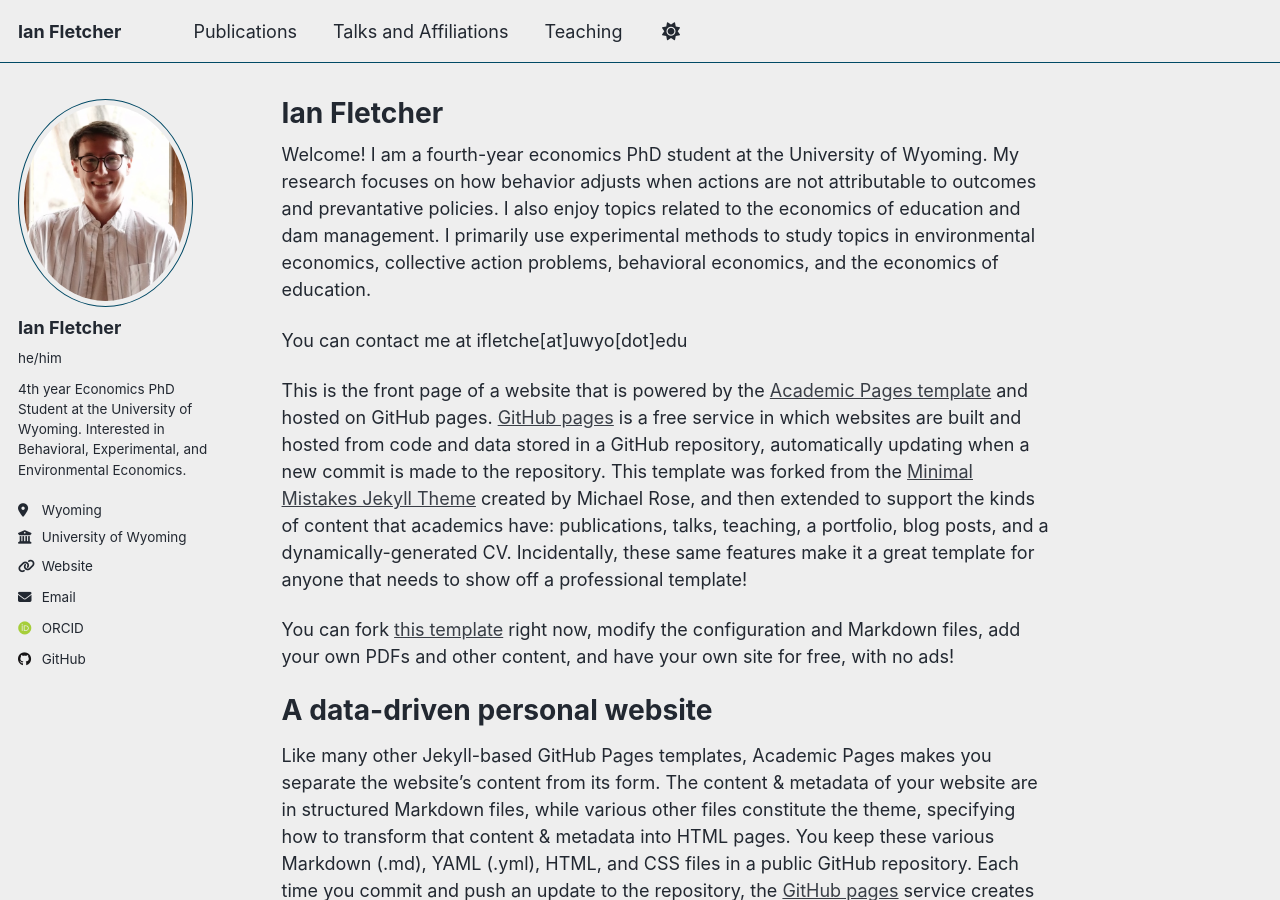
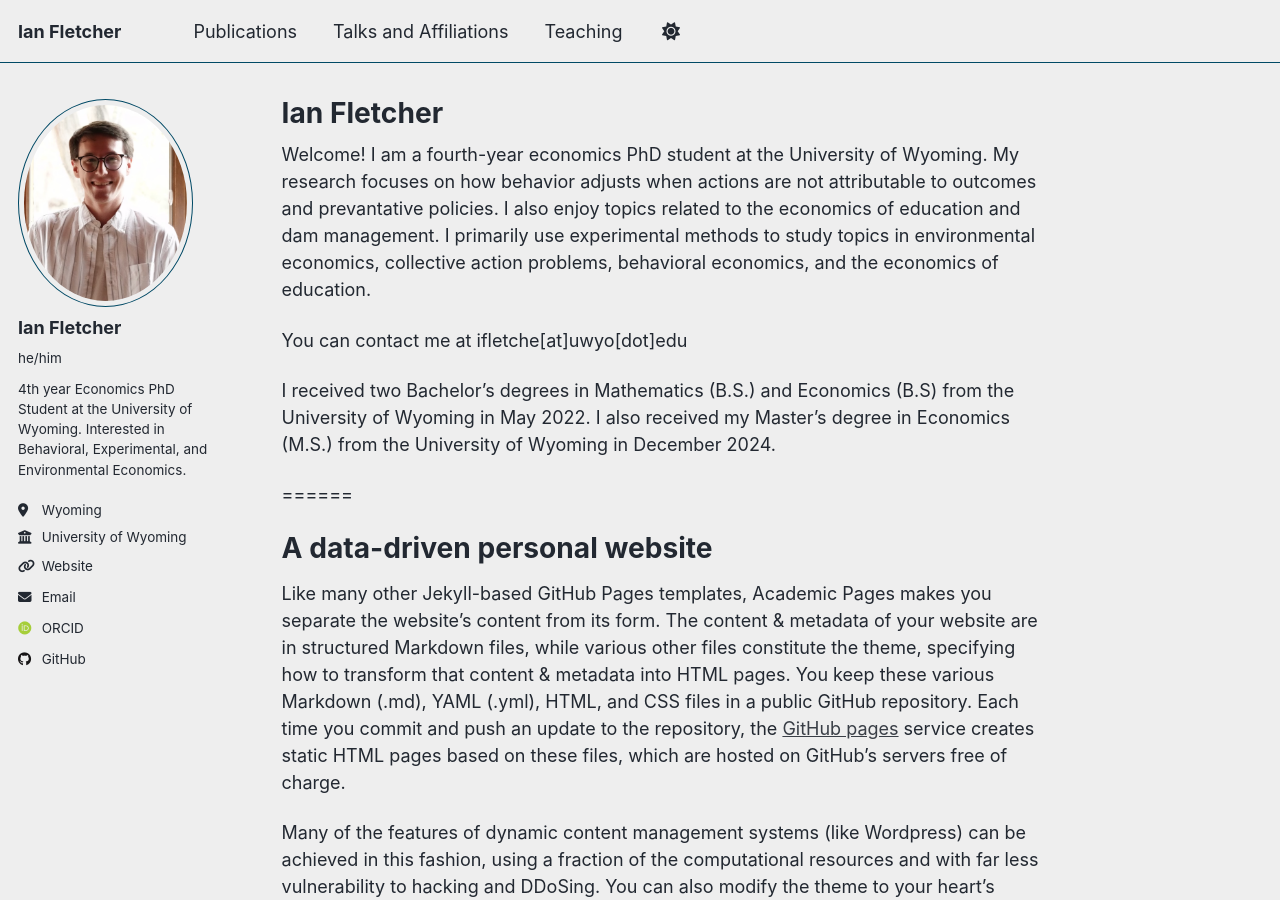
Before and after one commit to fletcherian/fletcherian.github.io, a Jekyll site: the page built from _pages/about.md, in a window 1280 px wide and 900 px high. Built offline with Jekyll 4.4.1, drawn with Linux system fonts in a browser that asks for light colours; some web fonts are replaced; a script that is not in the unit is left out.

Commit message:
Update about.md

```diff
--- a/_pages/about.md
+++ b/_pages/about.md
@@ -11,10 +11,10 @@ Welcome! I am a fourth-year economics PhD student at the University of Wyoming.
 
 You can contact me at ifletche\[at\]uwyo\[dot\]edu
 
+I received two Bachelor's degrees in Mathematics (B.S.) and Economics (B.S) from the University of Wyoming in May 2022. I also received my Master's degree in Economics (M.S.) from the University of Wyoming in December 2024.
 
-This is the front page of a website that is powered by the [Academic Pages template](https://github.com/academicpages/academicpages.github.io) and hosted on GitHub pages. [GitHub pages](https://pages.github.com) is a free service in which websites are built and hosted from code and data stored in a GitHub repository, automatically updating when a new commit is made to the repository. This template was forked from the [Minimal Mistakes Jekyll Theme](https://mmistakes.github.io/minimal-mistakes/) created by Michael Rose, and then extended to support the kinds of content that academics have: publications, talks, teaching, a portfolio, blog posts, and a dynamically-generated CV. Incidentally, these same features make it a great template for anyone that needs to show off a professional template!
+======
 
- You can fork [this template](https://github.com/academicpages/academicpages.github.io) right now, modify the configuration and Markdown files, add your own PDFs and other content, and have your own site for free, with no ads!
 
 A data-driven personal website
 ======
```
